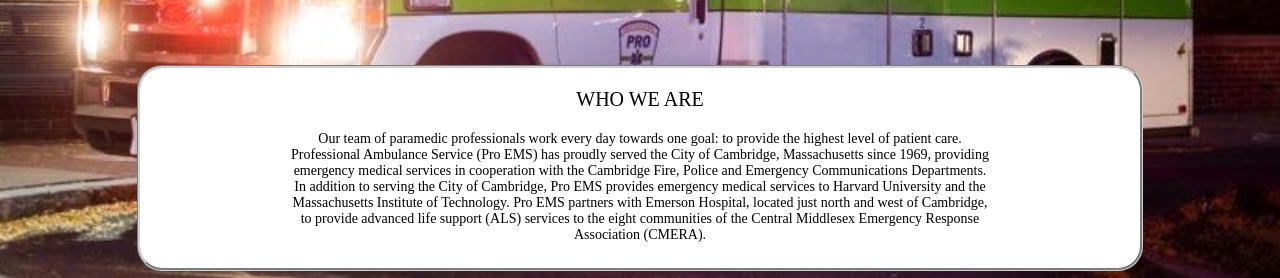
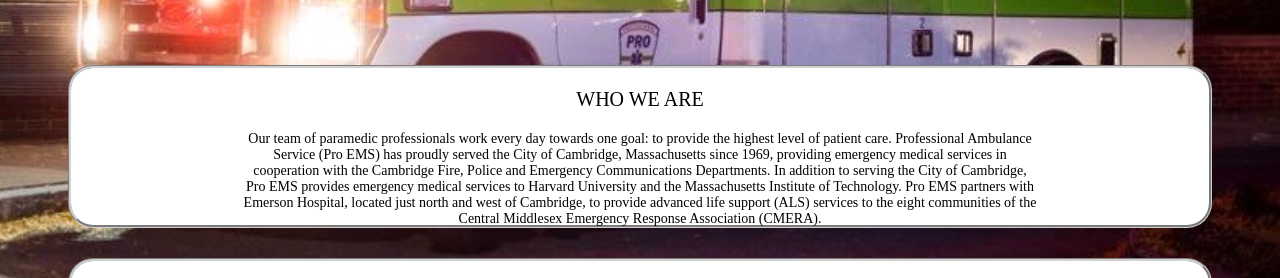
Before and after one commit to juliamcd19/Comp20, a plain HTML site: page hw2/about.html in a window 1280 px wide. Shown: the part 464-742 px from the top of the page. Drawn offline with Linux system fonts and the light colour scheme.

Commit message:
Fixed width height

```diff
--- a/hw2/StyleSheet.css
+++ b/hw2/StyleSheet.css
@@ -71,11 +71,11 @@
 }
 
 .aboutcontainer {
-    width:1000px;
+    width:90%;
+    height: 20%;
     background-color: #FFFFFF;
     color:#000000;
     text-align:center;
-    height:200px;
     border-radius: 25px;
     border-color: #D0D0D0;
     border-style: groove;
```
